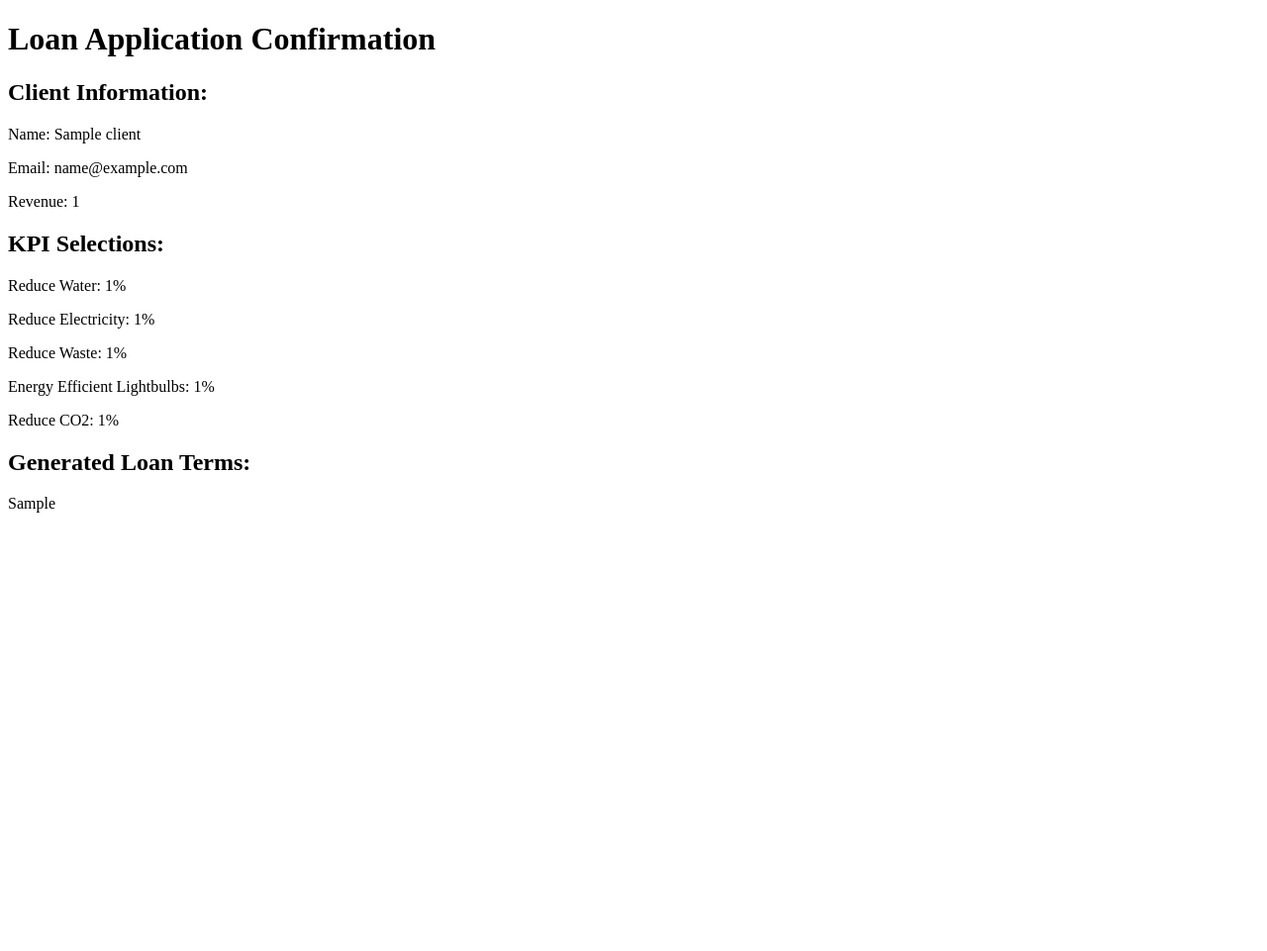
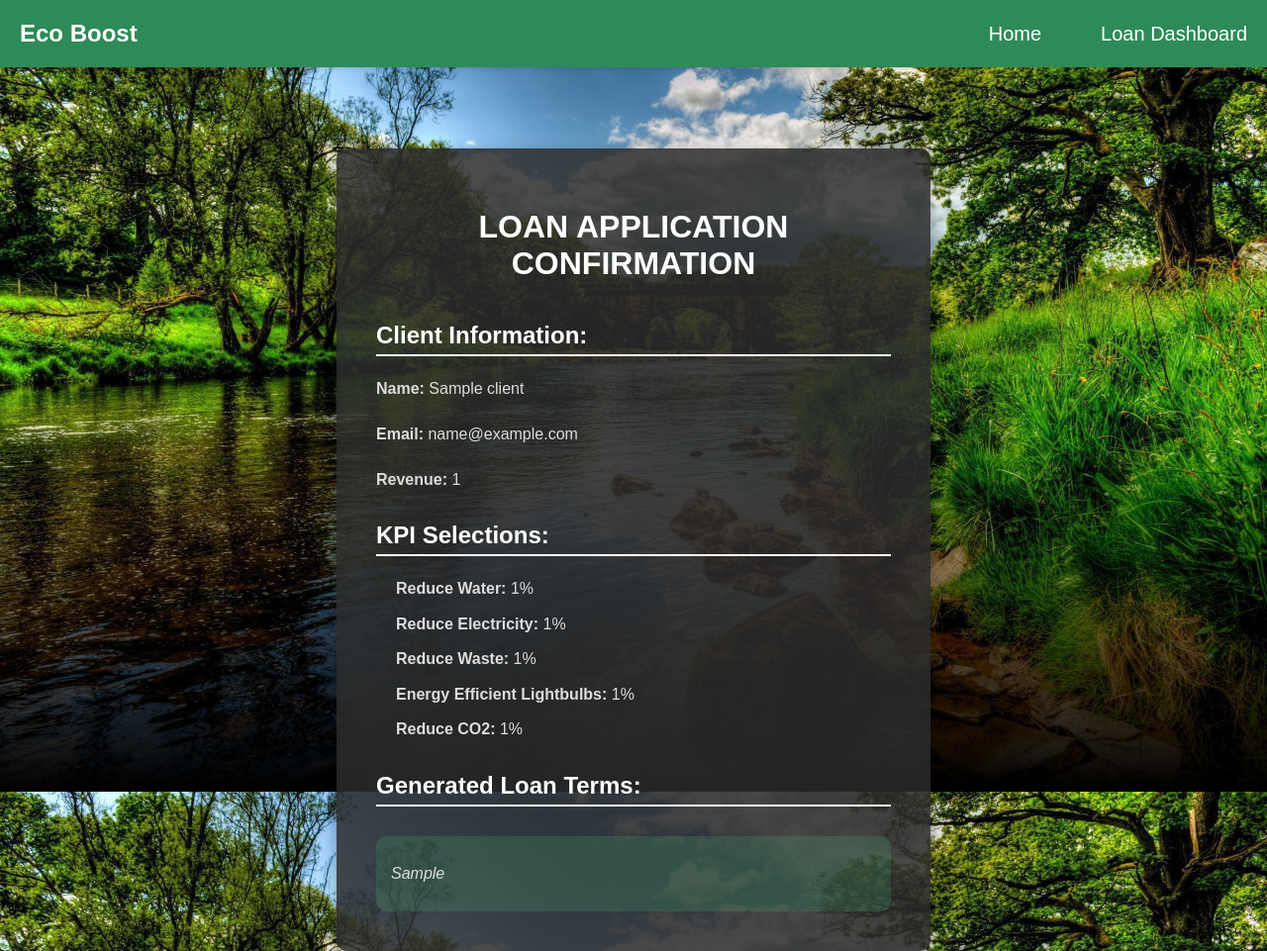
Before and after one commit to enano1/divhacks-2024, a Django app: template project/templates/project/confirmation.html in a window 1280 px wide. Shown: the whole page at 99% size. Before the commit the page ends 518 px from the top, so only its background shows below. Run offline with Django 5.2, Linux system fonts and the light colour scheme; tables that the repository leaves empty hold one stand-in row (values such as "Sample post"); the template is opened without the code that fills it: values that come from a table or form of the project are taken from there, most other values are stand-ins (such as "Sample title", 1, 10 or a date in 2020).

Commit message:
loan app confirmation styling

```diff
--- a/project/templates/project/confirmation.html
+++ b/project/templates/project/confirmation.html
@@ -1,41 +1,149 @@
 <!DOCTYPE html>
 <html lang="en">
+
 <head>
     <meta charset="UTF-8">
     <meta name="viewport" content="width=device-width, initial-scale=1.0">
+    {% load static %}
     <title>Loan Application Confirmation</title>
+    <link rel="stylesheet" type="text/css" href="{% static 'project/styles.css' %}">
+    <style>
+        body {
+            margin: 0;
+            font-family: Arial, sans-serif;
+            background: linear-gradient(to bottom, rgba(0, 0, 0, 0) 50%, black 100%),
+                        url("{% static 'project/background7.jpg' %}"); /* Gradient and background image */
+            background-size: cover; /* Cover entire viewport */
+            background-position: center; /* Center background image */
+            background-repeat: no-repeat; /* Prevent background repetition */
+            background-attachment: fixed; /* Make background fixed during scroll */
+            background-color: black; /* Set the default background to black */
+            color: white; /* Set text color to white for better contrast */
+            display: flex;
+            flex-direction: column;
+            align-items: center;
+            padding: 0; /* Removed default padding */
+            min-height: 100vh; /* Full height of the viewport */
+        }
+
+        .logo {
+            font-size: 24px;
+            font-weight: bold;
+            color: white;
+        }
+
+        .nav-links {
+            display: flex;
+            gap: 20px;
+        }
+
+        .nav-links a {
+            color: white;
+            text-decoration: none;
+            font-size: 20px;
+            transition: color 0.3s;
+        }
+
+        .nav-links a:hover {
+            color: #ddd; /* Slightly lighter color on hover */
+        }
+
+        .container {
+            display: flex;
+            flex-direction: column;
+            background-color: rgba(44, 44, 44, 0.85); /* Make form background slightly transparent */
+            border-radius: 10px;
+            box-shadow: 0 4px 15px rgba(0, 0, 0, 0.3); /* Add slight shadow for depth */
+            padding: 40px;
+            width: 90%;
+            max-width: 600px; /* Constrain the width to a max size */
+            text-align: left; /* Align text to the left for labels and input */
+            margin-top: 150px; /* Added margin to push the form down */
+        }
+
+        h1 {
+            text-align: center;
+            font-size: 2em;
+            color: #fff; /* Green color for header to match theme */
+            margin-bottom: 20px;
+            text-transform: uppercase;
+        }
+
+        h2 {
+            font-size: 1.5em;
+            color: #fff; /* Green color to match buttons */
+            border-bottom: 2px solid #fff;
+            padding-bottom: 5px;
+            margin-bottom: 10px;
+        }
+
+        p {
+            line-height: 1.6;
+            margin: 10px 0;
+            font-size: 1em;
+            color: #ddd; /* Lighten text color for readability */
+        }
+
+        .kpi-list p {
+            margin-left: 20px;
+        }
+
+        .generated-loan {
+            background-color: rgba(72, 187, 120, 0.2); /* Greenish transparent background */
+            padding: 15px;
+            border-radius: 10px;
+            font-style: italic;
+            line-height: 1.5;
+            margin-top: 20px;
+        }
+    </style>
 </head>
+
 <body>
+    <div class="navbar">
+        <div class="logo">Eco Boost</div>
+        <div class="nav-links">
+            <a href="/">Home</a>
+            <a href="/dashboard/">Loan Dashboard</a>
+        </div>
+    </div>
+
+    <div class="container">
         <h1>Loan Application Confirmation</h1>
 
         <h2>Client Information:</h2>
-    <p>Name: {{ client.business_name }}</p> <!-- Access from client object -->
-    <p>Email: {{ client.business_email }}</p> <!-- Access from client object -->
-    <p>Revenue: {{ client.revenue }}</p> <!-- Access from client object -->
+        <p><strong>Name:</strong> {{ client.business_name }}</p>
+        <p><strong>Email:</strong> {{ client.business_email }}</p>
+        <p><strong>Revenue:</strong> {{ client.revenue }}</p>
 
         <h2>KPI Selections:</h2>
-
+        <div class="kpi-list">
             {% if client.reduce_water %}
-        <p>Reduce Water: {{ client.reduce_water_value }}%</p> <!-- Access from client object -->
+                <p><strong>Reduce Water:</strong> {{ client.reduce_water_value }}%</p>
             {% endif %}
 
             {% if client.reduce_electricity %}
-        <p>Reduce Electricity: {{ client.reduce_electricity_value }}%</p> <!-- Access from client object -->
+                <p><strong>Reduce Electricity:</strong> {{ client.reduce_electricity_value }}%</p>
             {% endif %}
 
             {% if client.reduce_waste %}
-        <p>Reduce Waste: {{ client.reduce_waste_value }}%</p> <!-- Access from client object -->
+                <p><strong>Reduce Waste:</strong> {{ client.reduce_waste_value }}%</p>
             {% endif %}
 
             {% if client.energy_efficient_lightbulbs %}
-        <p>Energy Efficient Lightbulbs: {{ client.energy_efficient_lightbulbs_value }}%</p> <!-- Access from client object -->
+                <p><strong>Energy Efficient Lightbulbs:</strong> {{ client.energy_efficient_lightbulbs_value }}%</p>
             {% endif %}
 
             {% if client.reduce_co2 %}
-        <p>Reduce CO2: {{ client.reduce_co2_value }}%</p> <!-- Access from client object -->
+                <p><strong>Reduce CO2:</strong> {{ client.reduce_co2_value }}%</p>
             {% endif %}
+        </div>
 
         <h2>Generated Loan Terms:</h2>
-    <p>{{ loan_contract }}</p> <!-- Keep this as is -->
+        <div class="generated-loan">
+            <p>{{ loan_contract }}</p>
+        </div>
+    </div>
 </body>
+
 </html>
--- a/project/templates/project/dashboard.html
+++ b/project/templates/project/dashboard.html
@@ -102,7 +102,6 @@
         <div class="nav-links">
             <a href="/">Home</a>
             <a href="{% url 'logout' %}">Logout</a>
-
         </div>
     </div>
 
--- a/project/utils.py
+++ b/project/utils.py
@@ -1,5 +1,6 @@
 import openai
 from django.conf import settings
+from project.blockchain.mint_nft import send_nft
 
 # Set OpenAI API key
 openai.api_key = settings.OPENAI_API_KEY
@@ -92,6 +93,7 @@ def generate_loan_terms(kpi_data, business_name, loan_amount):
                 )
 
                 # Return the generated loan term from the response
+            send_nft(completion['choices'][0]['message']['content'])
             return rate, completion['choices'][0]['message']['content']
         except Exception as e:
             # Handle any errors that occur during the API call
```
Also changed, not shown: project/blockchain/mint_nft.py (added, +57 -0 lines), project/templates/project/mint_nft.html (added, +23 -0 lines), static/project/background7.jpg (added), static/project/js/mint_nft.js (added), 1 other file. Lines whose indentation alone changed are shown as unchanged.
